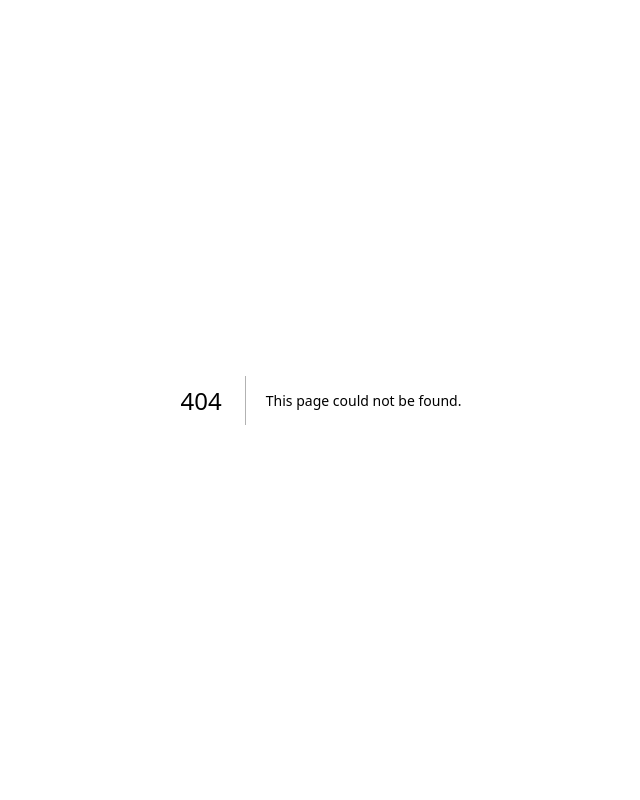
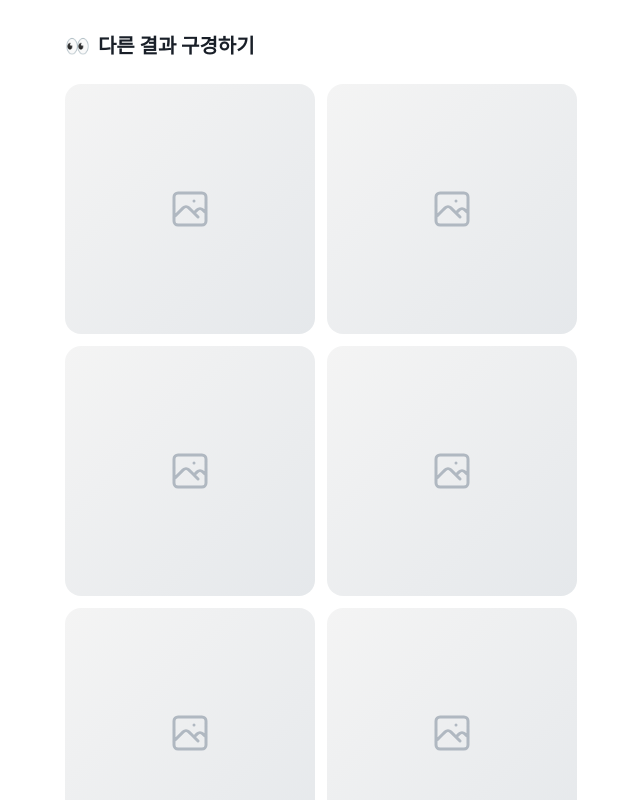
Before and after one commit to yeeun-yun97/AIO-who-am-i, a Next.js app: page /results in a window 1280 px wide. Before the commit this address had no page. Shown: the top 800 px of the page, without its empty margins (319-959 px from the left). Built offline with nearby package versions, Linux system fonts and the light colour scheme; a web font is replaced by a local one.

Commit message:
feat: 다른 결과 구경하기 페이지 추가
- /results 페이지 생성
- 2열 그리드 레이아웃으로 결과 목록 표시
- 호버 시 오버레이로 이름/제목 표시
- /share/[id]로 이동하도록 연결

```diff
--- /dev/null
+++ b/src/app/results/page.tsx
@@ -0,0 +1,53 @@
+'use client';
+
+import Link from 'next/link';
+
+// 임시 더미 데이터
+const dummyResults = [
+  { id: '1', name: '김민수', title: '풍부한 감성의 소유자' },
+  { id: '2', name: '이지은', title: '논리적인 분석가' },
+  { id: '3', name: '박준영', title: '창의적인 몽상가' },
+  { id: '4', name: '최서연', title: '따뜻한 공감러' },
+  { id: '5', name: '정도윤', title: '열정적인 리더' },
+  { id: '6', name: '강하은', title: '섬세한 관찰자' },
+  { id: '7', name: '윤재호', title: '자유로운 영혼' },
+  { id: '8', name: '임수빈', title: '신중한 전략가' },
+  { id: '9', name: '한지민', title: '활발한 소통러' },
+];
+
+export default function ResultsPage() {
+  return (
+    <main className="min-h-screen px-4 py-8">
+      <div className="max-w-lg mx-auto">
+        {/* 헤더 */}
+        <h1 className="text-xl font-bold text-[#191F28] mb-6 flex items-center gap-2">
+          <span>👀</span>
+          다른 결과 구경하기
+        </h1>
+
+        {/* 그리드 */}
+        <div className="grid grid-cols-2 gap-3">
+          {dummyResults.map((result) => (
+            <Link
+              key={result.id}
+              href={`/share/${result.id}`}
+              className="group relative aspect-square rounded-2xl overflow-hidden"
+            >
+              {/* 이미지 배경 */}
+              <div className="absolute inset-0 bg-gradient-to-br from-[#F4F4F4] to-[#E5E8EB] flex items-center justify-center">
+                <svg className="w-12 h-12 text-[#B0B8C1]" fill="none" stroke="currentColor" viewBox="0 0 24 24">
+                  <path strokeLinecap="round" strokeLinejoin="round" strokeWidth={1.5} d="M4 16l4.586-4.586a2 2 0 012.828 0L16 16m-2-2l1.586-1.586a2 2 0 012.828 0L20 14m-6-6h.01M6 20h12a2 2 0 002-2V6a2 2 0 00-2-2H6a2 2 0 00-2 2v12a2 2 0 002 2z" />
+                </svg>
+              </div>
+              {/* 호버 오버레이 */}
+              <div className="absolute inset-0 bg-black/60 opacity-0 group-hover:opacity-100 transition-opacity flex flex-col items-center justify-center text-white">
+                <p className="text-base font-bold">{result.name}</p>
+                <p className="text-sm text-white/80">{result.title}</p>
+              </div>
+            </Link>
+          ))}
+        </div>
+      </div>
+    </main>
+  );
+}
```
